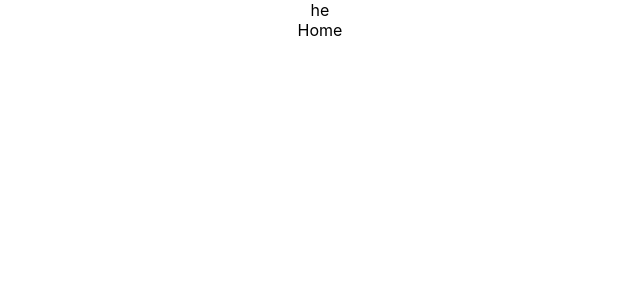
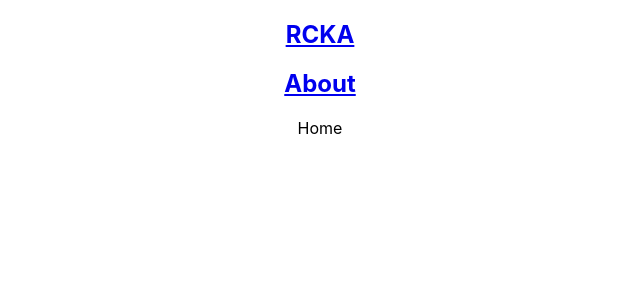
Before and after one commit to JIUUOO/robocup-web-app, a React (Create React App) app: page / in a window 1280 px wide. Shown: the top 300 px of the page, without its empty margins (320-960 px from the left). Built offline with nearby package versions, Linux system fonts and the light colour scheme.

Commit message:
feat: install bootstrap

```diff
--- a/package.json
+++ b/package.json
@@ -6,7 +6,9 @@
     "@testing-library/jest-dom": "^5.17.0",
     "@testing-library/react": "^13.4.0",
     "@testing-library/user-event": "^13.5.0",
+    "bootstrap": "^5.3.3",
     "react": "^18.3.1",
+    "react-bootstrap": "^2.10.2",
     "react-dom": "^18.3.1",
     "react-router-dom": "^6.23.1",
     "react-scripts": "5.0.1",
--- a/src/App.js
+++ b/src/App.js
@@ -10,7 +10,7 @@ function App() {
       <Navbar />
       <Routes>
         <Route path="/" element={<Home />} />
-        <Route path="/rcka/about" element={<About />} />
+        <Route path="/association/about" element={<About />} />
       </Routes>
     </div>
   );
--- a/src/components/navbar/index.jsx
+++ b/src/components/navbar/index.jsx
@@ -2,5 +2,14 @@ import rckaLogo from "../../images/logo/rcka-logo.png";
 import { NavLink } from "react-router-dom";
 
 export default function Navbar() {
-  return <div className="container text-center text-primary">he</div>;
+  return (
+    <div className="">
+      <h2>
+        <NavLink to={"/"}>RCKA</NavLink>
+      </h2>
+      <h2>
+        <NavLink to={"/association/about"}>About</NavLink>
+      </h2>
+    </div>
+  );
 }
```
Also changed, not shown: 1 other file (tests, documents, lock files or other folders).
